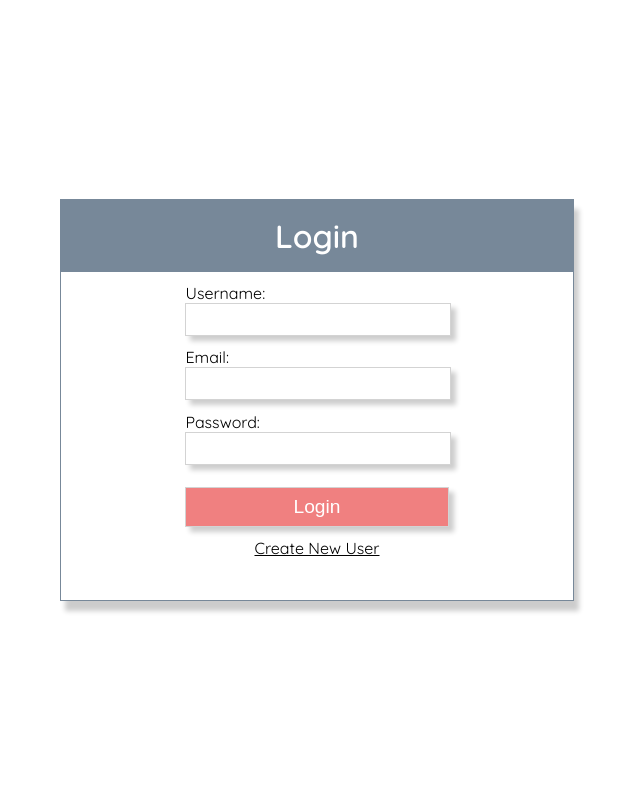
After one commit to vsvang87/car-meet, a Flask app: page /login in a window 1280 px wide. The commit adds this page. Shown: the whole page, without its empty margins (323-963 px from the left). Run offline with Flask 2, Linux system fonts and the light colour scheme.

Commit message:
completed login form and create user form

```diff
--- a/model.py
+++ b/model.py
@@ -63,7 +63,7 @@ class Post(db.Model):
 
 
 #------------------------------------------------------------------
-def connect_to_db(flask_app, db_uri="postgresql:///ratings", echo=True):
+def connect_to_db(flask_app, db_uri="postgresql:///car_meet", echo=True):
     flask_app.config["SQLALCHEMY_DATABASE_URI"] = db_uri
     flask_app.config["SQLALCHEMY_ECHO"] = echo
     flask_app.config["SQLALCHEMY_TRACK_MODIFICATIONS"] = False
@@ -77,3 +77,4 @@ def connect_to_db(flask_app, db_uri="postgresql:///ratings", echo=True):
 if __name__ == "__main__":
     from server import app
     connect_to_db(app)
+    db.create_all()
--- a/server.py
+++ b/server.py
@@ -1,28 +1,95 @@
 from flask import Flask, render_template, request, flash, session, redirect
 from model import connect_to_db, db, User, Post, Meetup
+import crud
 
 app = Flask(__name__)
 app.secret_key = "dev"
+from jinja2 import StrictUndefined
 
-#--------------------------home--------------------------------#
+#--------------------------home page--------------------------------#
 @app.route("/")
 def home():
-
-    username = request.form.get('username')
-    email = request.form.get("email")
-    password = request.form.get("password")
 
     return render_template("index.html")
 
 
+#--------------------------User Login GET-----------------------------#
+@app.route("/login", methods=["GET"])
+def login():
+
+
+    return render_template("login.html")
+
+
+@app.route("/login", methods=["POST"])
+def login_user():
+
+    username = request.form.get('username')
+    email = request.form.get('email')
+    password = request.form.get('password')
+
+    user = crud.get_user_by_email(email)
+
+    if not user or user.password != password:
+        flash("Incorrect email or password")
+    else:
+        session['user_email'] = user.email
+        flash(f"Welcome {user.email}")
+
+    return redirect("/userprofile")
+
+#-------------------------create new user----------------------#
+@app.route("/create_user", methods=["GET"])
+def create_new_user():
+
+
+    return render_template("create_user.html")
+
+
+@app.route("/create_user", methods=["POST"])
+def create_new_users():
+
+    first_name = request.form.get('first_name')
+    last_name = request.form.get('last_name')
+    username = request.form.get('username')
+    email = request.form.get('email')
+    password = request.form.get('password')
+
+    user = crud.get_user_by_password(password)
+    if user:
+        flash("That email already existed")
+    else:
+        user = crud.create_user(first_name, last_name, username, email, password)
+        db.session.add(user)
+        db.session.commit()
+
+
+    return redirect("/userprofile")
+
+
+#-------------------------user profile--------------------------#
+@app.route("/userprofile")
+def user_profile():
+
+    return render_template("userprofile.html")
+
 #---------------------------meet up-----------------------------#
-@app.route("/meetup")
+@app.route("/meet_up")
 def meet_up():
 
-    return render_template("meetup.html")
+    return render_template("meet_up.html")
+
+
+#------------------------Post Content-------------------------#
+@app.route("/post_content")
+def post_content():
+
+    return render_template("post_content.html")
+
+
 
 
 
 if __name__ == '__main__':
+    connect_to_db(app)
     app.run(debug=True, host="0.0.0.0")
-    connect_to_db(app)
--- /dev/null
+++ b/static/css/base.css
@@ -0,0 +1,18 @@
+:root {
+  --fs-title: 2.5rem;
+  --fs-subtitle: 2rem;
+
+  --clr-blue: #5585b5;
+  --clr-lightGray: #d9dad7;
+  --clr-darkGray: #3e4a61;
+}
+
+body {
+  font-family: 'Quicksand', sans-serif;
+  padding: 0;
+  margin: 0;
+}
+.home-container {
+  width: min(80%, 90rem);
+  margin-inline: auto;
+}
--- a/static/css/login.css
+++ b/static/css/login.css
@@ -1,4 +1,60 @@
 body {
   font-family: 'Quicksand', sans-serif;
-
+  padding: 0;
+  margin: 0;
+  height: 100vh;
+  display: flex;
+  justify-content: center;
+  align-items: center;
 }
+.container {
+  width: min(80%, 90rem);
+  margin-inline: auto;
+  display: flex;
+  justify-content: flex-start;
+  align-items: center;
+  flex-direction: column;
+  min-height: 50vh;
+  width: 40%;
+  border: 1px solid lightslategray;
+  box-shadow: 5px 10px 5px 0 rgba(0, 0, 0, 0.2);
+}
+.login-title {
+  background: lightslategray;
+  width: 100%;
+  text-align: center;
+  padding: 1rem 0;
+  margin: 0;
+  color: #fff;
+}
+.form-group {
+  margin: 0.7rem 0;
+  width: 100%;
+}
+.form-group input {
+  width: 100%;
+  outline: none;
+  border: 1px solid lightgray;
+  padding: 0.5rem 0;
+  box-shadow: 5px 5px 5px 0 rgba(0, 0, 0, 0.2);
+}
+.form-group .login-button {
+  cursor: pointer;
+  font-size: 1.2rem;
+  background: lightcoral;
+  color: #fff;
+  width: 100%;
+  margin-top: 0.7rem;
+}
+.create-link {
+  /* text-decoration: none; */
+  color: black;
+}
+.create-button {
+  background: lightcoral;
+  color: #fff;
+  font-size: 1.2rem;
+  cursor: pointer;
+  margin-top: 0.7rem;
+  margin-bottom: 1.5rem;
+}
--- a/templates/base.html
+++ b/templates/base.html
@@ -5,9 +5,9 @@
   <meta charset="UTF-8">
   <meta http-equiv="X-UA-Compatible" content="IE=edge">
   <meta name="viewport" content="width=device-width, initial-scale=1.0">
-   <title>{% block title %} {% endblock %}</title>
+  <link rel="stylesheet" href="{{ url_for('static', filename='base.css') }}">
+  <title> {% block title %} {% endblock %} </title>
   {% endblock %}
-
 </head>
 <body>
   {% block body %}
--- /dev/null
+++ b/templates/login.html
@@ -0,0 +1,37 @@
+{% extends "base.html" %}
+{% block title %}Login{% endblock %}
+
+{% block head %}
+<link rel="preconnect" href="https://fonts.googleapis.com">
+<link rel="preconnect" href="https://fonts.gstatic.com" crossorigin>
+<link href="https://fonts.googleapis.com/css2?family=Alata&family=Anton&family=Lato:wght@300&family=Lobster&family=Montserrat:wght@300&family=Nunito:wght@200&family=Pacifico&family=Poppins:ital,wght@1,100&family=Quicksand:wght@400;600&family=Roboto:wght@300&display=swap" rel="stylesheet">
+<link rel="stylesheet" href="/static/css/login.css"/>
+<link rel="stylesheet" href="/static/css/base.css"/>
+{% endblock %}
+
+{% block body %}
+<div class="container">
+<h1 class="login-title">Login</h1>
+
+<form action="#" method="post" class="form">
+  <div class="form-group">
+    <label for="username">Username:</label>
+  <input type="text" name="username" id="username" />
+  </div>
+  <div class="form-group">
+    <lable for="email">Email:</lable>
+  <input type="email" name="email" id="email" />
+  </div>
+  <div class="form-group">
+    <label for="password">Password:</label>
+  <input type="password" name="password" id="password" />
+  </div>
+  <div class="form-group">
+      <input type="submit" value="Login" class="login-button"/>
+  </div>
+</form>
+<div class="create-user">
+  <a href="/create_user" class="create-link">Create New User</a>
+</div>
+</div>
+{% endblock %}
--- /dev/null
+++ b/test_server.py
@@ -0,0 +1,2 @@
+import server
+import unittest
```
Also changed, not shown: crud.py (+26 -2 lines), static/css/navbar.css (+40 -0 lines), static/css/userprofile.css (added, +46 -0 lines), templates/create_user.html (+52 -0 lines), templates/index.html (+18 -16 lines), templates/meet_up.html (added, +22 -0 lines), templates/meetup.html (deleted, +0 -11 lines), templates/post_content.html (added, +20 -0 lines), templates/userprofile.html (+32 -1 lines), templates/users.html (added, +11 -0 lines), 1 other file.
